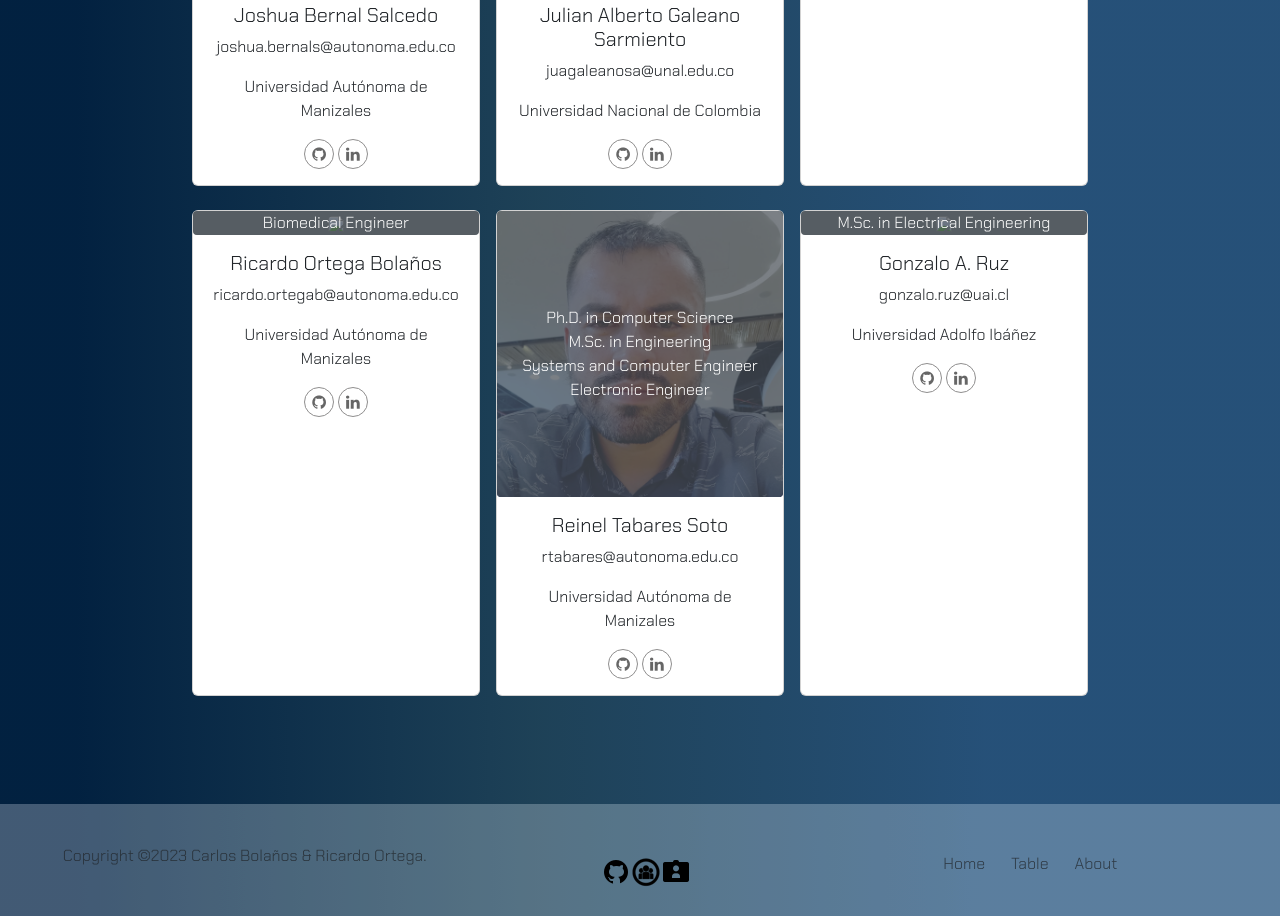
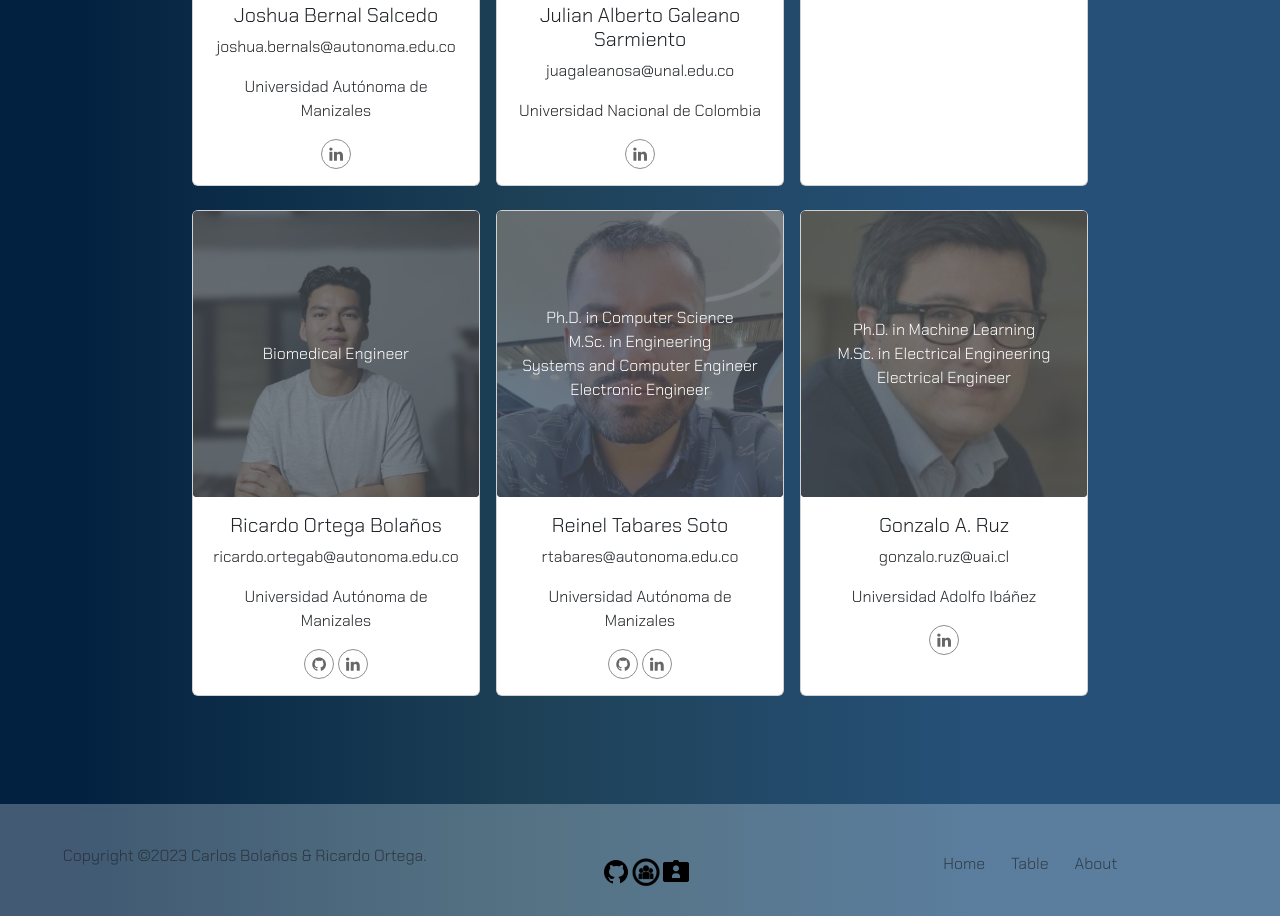
Before and after one commit to Ricardo-OB/tools4responsibleai, a website: page about.html in a window 1280 px wide. Shown: the part 886-1802 px from the top of the page. Drawn offline with nearby package versions, Linux system fonts and the light colour scheme; a small style sheet from the web is missing.

Commit message:
update about file

```diff
--- a/about.html
+++ b/about.html
@@ -62,11 +62,6 @@
                   <p class="card-text">Universidad Autónoma de Manizales</p>
                   <ul class="social mb-0 list-inline mt-3">
                     <li class="list-inline-item m-0">
-                      <a href="#" target="new" class="social-link">
-                        <i class="fa fa-brands fa-github"></i>
-                      </a>
-                    </li>
-                    <li class="list-inline-item m-0">
                       <a href="https://www.linkedin.com/in/joshua-bernal-salcedo-77532313a" target="new" class="social-link">
                         <i class="fa fa-brands fa-linkedin"></i>
                       </a>
@@ -84,11 +79,6 @@
                   <p class="card-text">juagaleanosa@unal.edu.co</p>
                   <p class="card-text">Universidad Nacional de Colombia</p>
                   <ul class="social mb-0 list-inline mt-3">
-                    <li class="list-inline-item m-0">
-                      <a href="#" target="new" class="social-link">
-                        <i class="fa fa-brands fa-github"></i>
-                      </a>
-                    </li>
                     <li class="list-inline-item m-0">
                       <a href="https://www.linkedin.com/in/juliangaleanosa" target="new" class="social-link">
                         <i class="fa fa-brands fa-linkedin"></i>
@@ -128,7 +118,7 @@
             <div class="cardsAuthors">
               <div class="card m-2 col-3" style="width: 18rem;">
                 <figure class="imghvr-zoom-in img-card">
-                  <img src="multimedia/ricardo.png" class="card-img-top">
+                  <img src="multimedia/ricardo.jpg" class="card-img-top">
                   <figcaption class="text-img">Biomedical Engineer</figcaption>
                 </figure>
                 <div class="card-body">
@@ -165,7 +155,7 @@
                       </a>
                     </li>
                     <li class="list-inline-item m-0">
-                      <a href="#" target="new" class="social-link">
+                      <a href="https://www.linkedin.com/in/reinel-tabares-soto-226b63106/" target="new" class="social-link">
                         <i class="fa fa-brands fa-linkedin"></i>
                       </a>
                     </li>
@@ -174,7 +164,7 @@
               </div>
               <div class="card m-2 col-3" style="width: 18rem;">
                 <figure class="imghvr-zoom-in img-card">
-                  <img src="multimedia/gonzalo.png" class="card-img-top">
+                  <img src="multimedia/gonzalo.jpg" class="card-img-top">
                   <figcaption class="text-img">Ph.D. in Machine Learning<br>M.Sc. in Electrical Engineering<br>Electrical Engineer</figcaption>
                 </figure>
                 <div class="card-body">
@@ -183,12 +173,7 @@
                   <p class="card-text">Universidad Adolfo Ibáñez</p>
                   <ul class="social mb-0 list-inline mt-3">
                     <li class="list-inline-item m-0">
-                      <a href="#" target="new" class="social-link">
-                        <i class="fa fa-brands fa-github"></i>
-                      </a>
-                    </li>
-                    <li class="list-inline-item m-0">
-                      <a href="#" target="new" class="social-link">
+                      <a href="https://www.linkedin.com/in/gonzalo-ruz-heredia-a9561a23/" target="new" class="social-link">
                         <i class="fa fa-brands fa-linkedin"></i>
                       </a>
                     </li>
```
Also changed, not shown: multimedia/gonzalo.jpg (added), multimedia/ricardo.jpg (added).
